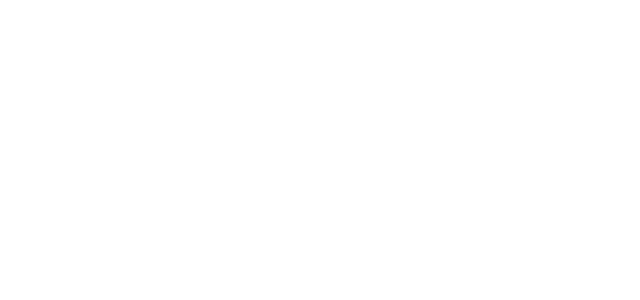
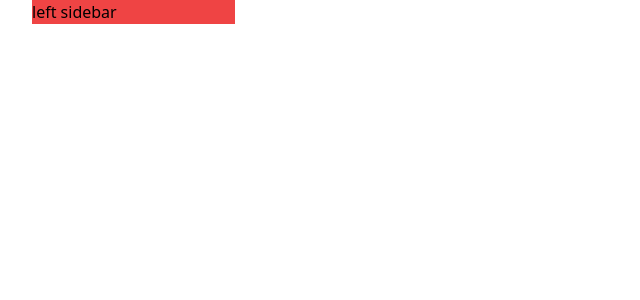
Before and after one commit to MarieBaude/twitter-clone, a Nuxt app: page / in a window 1280 px wide. Shown: the top 300 px of the page, without its empty margins (0-640 px from the left). Built offline with nearby package versions, Linux system fonts and the light colour scheme.

Commit message:
adding components filder, left file and text test

```diff
--- a/app.vue
+++ b/app.vue
@@ -3,7 +3,7 @@
     <div class="grid grid-cols-12 mx-auto sm:px-6 lg:max-w-7xl lg:px-8">
       <div class="hidden bg-red-500 md:block xs-col-span-1 xl:col-span-2">
         <div class="sticky top-0">
-
+          <SidebarLeft />
         </div>
       </div>
     </div>
--- /dev/null
+++ b/components/Sidebar/Left.vue
@@ -0,0 +1,9 @@
+<template>
+  <div>
+    left sidebar
+  </div>
+</template>
+
+<script setup>
+
+</script>
```
